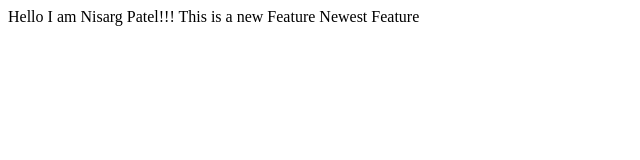
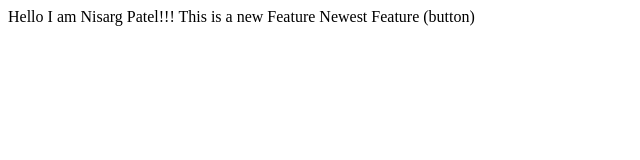
Before and after one commit to NisargPatel03/LocalRepso, a plain HTML site: page INDEX.html in a window 1280 px wide. Shown: the full height of the page, 0-640 px from the left. Drawn offline with Linux system fonts and the light colour scheme.

```diff
--- a/INDEX.html
+++ b/INDEX.html
@@ -1,5 +1,5 @@
 <p>
     Hello I am Nisarg Patel!!!
     This is a new Feature
-    Newest Feature
+    Newest Feature (button)
 </p>
```
